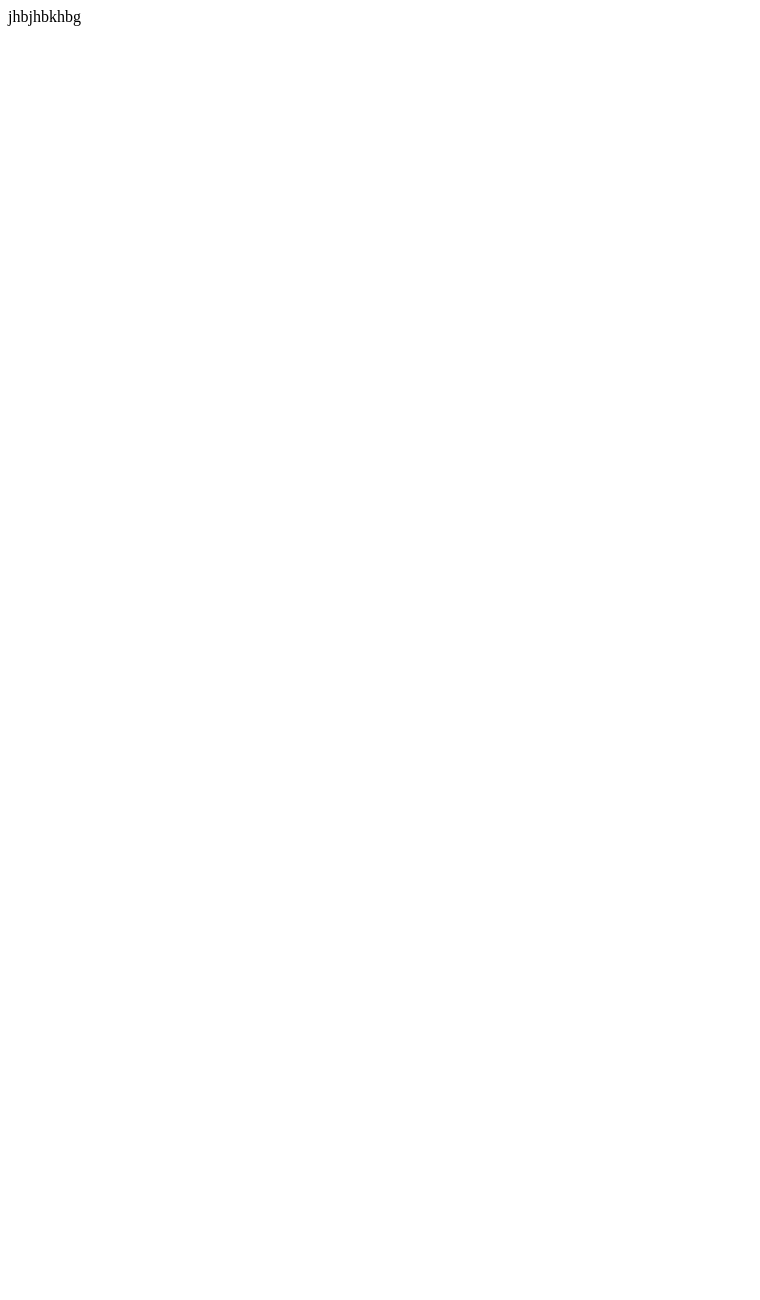
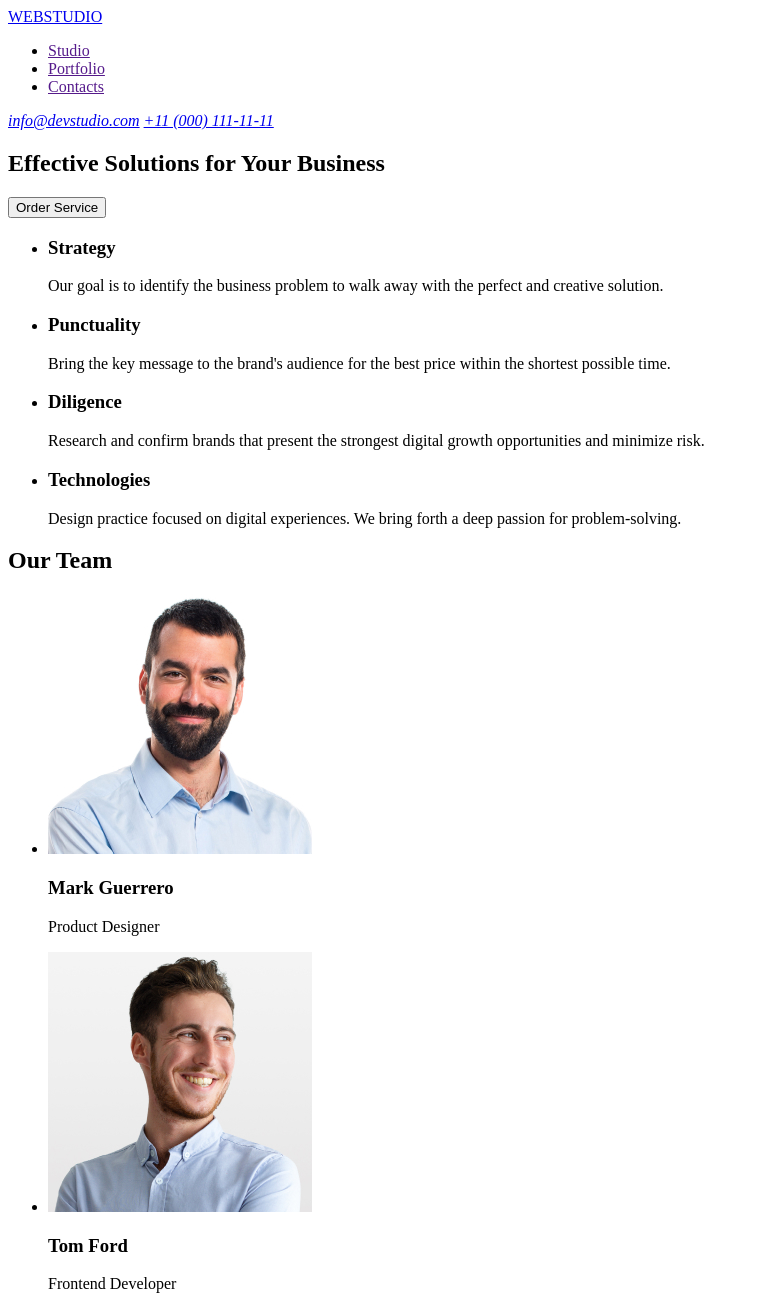
Before and after one commit to StanNatalia/goit-markup-hw-02, a plain HTML site: page index.html in a window 1280 px wide. Shown: the top 1300 px of the page, without its empty margins (0-760 px from the left). Before the commit the page ends 800 px from the top, so only its background shows below. Drawn offline with Linux system fonts and the light colour scheme.

Commit message:
add info in file

```diff
--- a/index.html
+++ b/index.html
@@ -6,6 +6,86 @@
     <title>Document</title>
 </head>
 <body>
-
+    <header>
+        <a href="/">WEBSTUDIO</a>
+        <nav>
+            <ul>
+              <li><a href="">Studio</a></li>
+              <li><a href="">Portfolio</a></li>
+              <li><a href="">Contacts</a></li>
+            </ul>
+        </nav>
+       <address>
+         <a href="mailto:info@devstudio.com">info@devstudio.com</a>
+         <a href="tel:+110001111111">+11 (000) 111-11-11</a>
+       </address>
+    </header>
+    <main>
+        <section>
+            <h1>Effective Solutions for Your Business</h1>
+            <button type="button">Order Service</button>
+        </section>
+        <section>
+            <ul>
+                <li>
+                    <h3>Strategy</h3>
+                    <p>Our goal is to identify the business
+                        problem to walk away with the perfect and creative solution. </p>
+                </li>
+                <li>
+                    <h3>Punctuality</h3>
+                    <p>Bring the key message to the brand's audience for the best price within the shortest possible time.</p>
+                </li>
+                <li>
+                    <h3>Diligence</h3>
+                    <p>Research and confirm brands that present the strongest digital growth opportunities and minimize risk.</p>
+                </li>
+                <li>
+                    <h3>Technologies</h3>
+                    <p>Design practice focused on digital experiences. We bring forth a deep passion for problem-solving.</p>
+                </li>
+            </ul>
+        </section>
+        <section>
+            <h2>Our Team</h2>
+            <ul>
+                <li>
+                    <img src="img/img (1).jpg"
+                    alt="man"
+                    width="264"
+                    height="260"/>
+                    <h3>Mark Guerrero</h3>
+                    <p>Product Designer</p>
+                </li>
+                <li>
+                    <img src="img/img (2).jpg"
+                    alt="man"
+                    width="264"
+                    height="260"/>
+                    <h3>Tom Ford</h3>
+                    <p>Frontend Developer</p>
+                </li>
+                <li>
+                    <img src="img/img (3).jpg"
+                    alt="woman"
+                    width="264"
+                    height="260"/>
+                    <h3>Camila Garcia</h3>
+                    <p>Marketing</p>
+                </li>
+                <li><img src="img/img.jpg"
+                    alt="man"
+                    width="264"
+                    height="260"/>
+                    <h3>Daniel Wilson</h3>
+                    <p>UI Designer</p>
+                </li>
+            </ul>
+        </section>
+    </main>
+    <footer>
+        <a href="/">WEBSTUDIO</a>
+        <p>Increase the flow of customers and sales for your business with digital marketing & growth solutions.</p>
+    </footer>
 </body>
-</html>jhbjhbkhbg
+</html>
```
Also changed, not shown: img/img (1).jpg (added), img/img (2).jpg (added), img/img (3).jpg (added), img/img.jpg (added).
